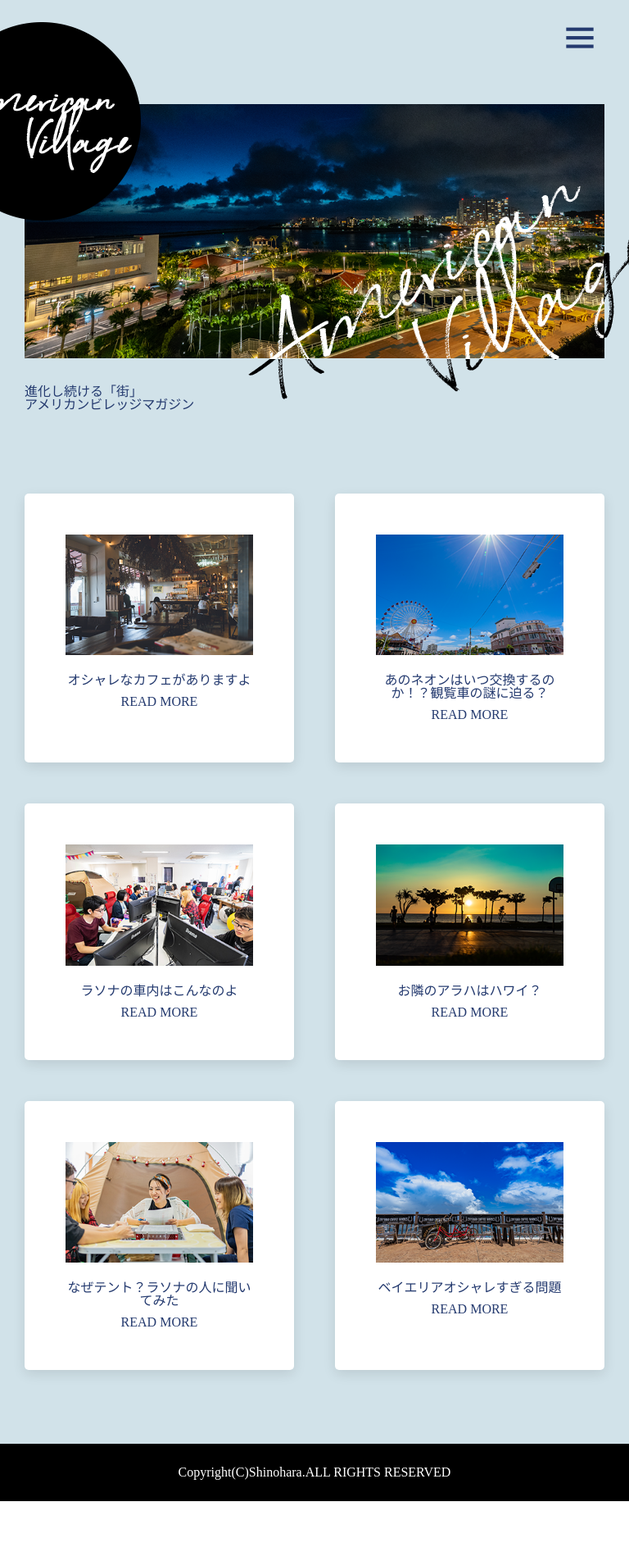
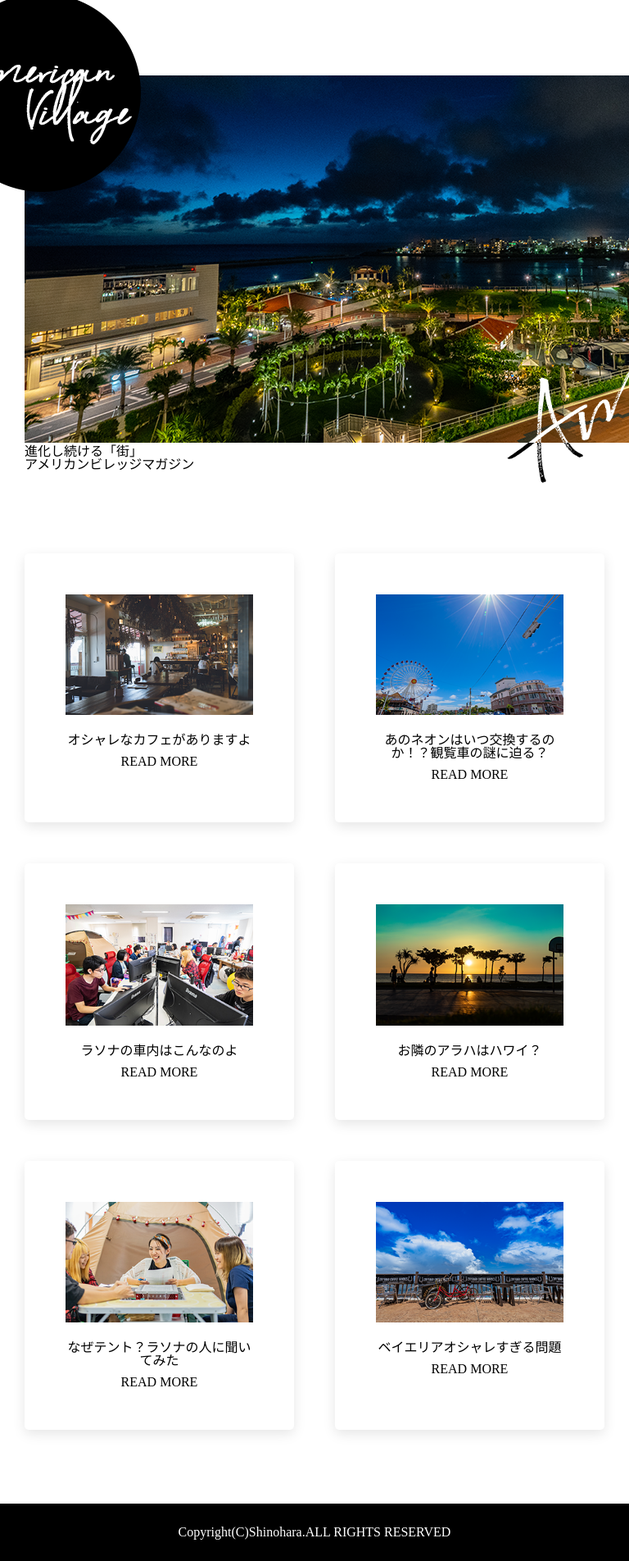
Before and after one commit to ou-gu/wordpress_ojt, a PHP site: page / in a window 768 px wide. Shown: the whole page at 82% size. Before the commit the page ends 1831 px from the top, so only its background shows below. Run offline with PHP 8.4, Linux system fonts and the light colour scheme.

Commit message:
min-imgのスタイルを整えました。

```diff
--- a/index.html
+++ b/index.html
@@ -42,11 +42,12 @@
                             <a href="#contact" class="nav-link scroll-link">Contact</a>
                         </li>
                     </ul>
+
+                    <div class="hamburger">
+                        <i class="bx bx-menu"></i>
+                    </div>
                 </div>
 
-                <div class="hamburger">
-                    <i class="bx bx-menu"></i>
-                </div>
             </div>
         </nav>
 
--- a/style.css
+++ b/style.css
@@ -1,13 +1,3 @@
-:root {
-    --white: #fff;
-    --black: #222;
-    --pink: #f60091;
-    --grey: #444;
-    --grey2: #959595;
-    --grey-alt: #d1e2e9;
-    --yellow: #ffd800;
-    --green: #59b210;
-}
 
 *,
 *::before,
@@ -28,7 +18,6 @@ body {
     font-size: 1.6rem;
     font-weight: 400;
     background-color: #fff;
-    color: #243a6f;
     position: relative;
     z-index: 1;
 }
@@ -75,7 +64,6 @@ li {
 .header {
     position: relative;
     width: 100%;
-    background-color: var(--grey-alt);
     overflow: hidden;
 }
 
@@ -160,7 +148,7 @@ li {
     }
 
     .hamburger {
-        display: block;
+        display: inline-block;
         font-size: 5rem;
         padding: 0.5rem;
         cursor: pointer;
@@ -169,13 +157,13 @@ li {
     .nav-link:link,
     .nav-link:visited {
         display: block;
-        font-size: 1.7rem;
+        font-size: 2rem;
         padding: 1rem 0;
     }
 
     .nav-list {
         flex-direction: column;
-        align-items: start;
+        justify-content: center;
         padding: 1rem 1.6rem;
     }
 
@@ -186,12 +174,7 @@ li {
         left: 0;
         width: 100%;
         height: 100%;
-        background-color: rgba(0, 0, 0, 0.8);
         z-index: 4;
-    }
-
-    .nav.show {
-        background-color: rgba(0, 0, 0, 0.8);
     }
 
     .nav-link.icon {
@@ -201,16 +184,16 @@ li {
 /* min-img */
 .img-box {
     position: relative;
-    max-width: 1152px;
 }
 
-/* .sign-logo {
+.sign-logo {
     position: absolute;
-    top: 20px;
-    left: 30px;
-} */
+    top: 300px;
+    left: 80px;
+    width: 20rem;
+}
 
-/* blogs */
+/* blog */
 .blog-center {
     display: grid;
     grid-template-columns: repeat(auto-fit, minmax(30rem, 1fr));
@@ -261,13 +244,14 @@ footer {
 
 @media screen and (min-width: 768px) {
     .img-box {
+        width: 1024px;
         position: relative;
-        margin: 3rem auto;
+        justify-content: center;
+        margin-top: 6rem;
     }
 
     .main-photo {
         width: 100%;
-        max-width: 1152px;
     }
 
     .logo {
@@ -278,7 +262,10 @@ footer {
 
     .sign-logo {
         position: absolute;
+        width: 495px;
+        left: auto;
+        top: auto;
         right: -60px !important;
-        bottom: -50px !important;
+        bottom: -49px !important;
     }
 }
```
